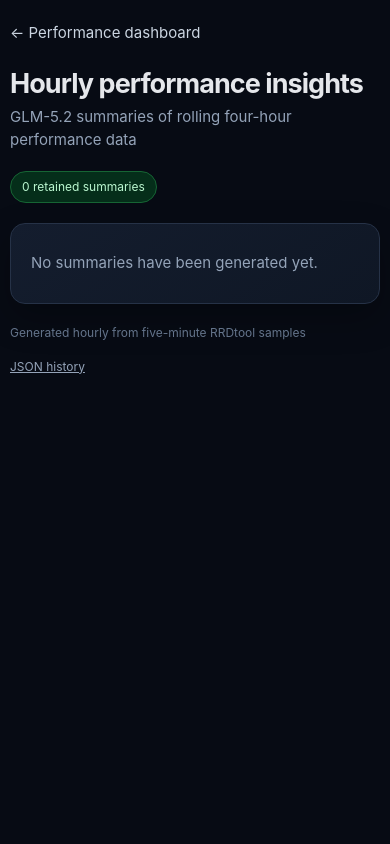
After one commit to livid/ollama-cloud-monitor, a Flask app: page /insights in a window 390 px wide. The commit adds this page. Run offline with Flask 3, Linux system fonts and the light colour scheme; data that the repository does not hold is empty; parts of the project's set-up code (start-up, migrations or seed data) failed here and were passed over.

Commit message:
Polish responsive UI and insight history

```diff
--- a/monitor.py
+++ b/monitor.py
@@ -19,7 +19,7 @@ from typing import Any, Iterator
 
 import click
 import requests
-from flask import Flask, Response, abort, jsonify, render_template
+from flask import Flask, Response, abort, jsonify, render_template, request
 
 BASE_DIR = Path(__file__).resolve().parent
 DATA_DIR = Path(os.environ.get("MONITOR_DATA_DIR", BASE_DIR / "data"))
@@ -639,10 +639,11 @@ def format_utc_timestamp(value: str) -> str:
         return value
 
 
-def list_summaries(limit: int = 24) -> list[dict[str, Any]]:
+def list_summaries(limit: int = 24, offset: int = 0) -> list[dict[str, Any]]:
     """Read newest summary history for the web feed or CLI."""
     init_summary_db()
     safe_limit = max(1, min(int(limit), 500))
+    safe_offset = max(0, int(offset))
     with sqlite3.connect(SUMMARY_DB_PATH, timeout=15) as connection:
         connection.row_factory = sqlite3.Row
         connection.execute("PRAGMA busy_timeout=15000")
@@ -651,9 +652,9 @@ def list_summaries(limit: int = 24) -> list[dict[str, Any]]:
             SELECT id, generated_at, period_start, period_end, model, summary,
                    valid_point_count, coverage_pct, prompt_eval_count,
                    eval_count, total_duration_ns, wall_seconds
-            FROM summaries ORDER BY id DESC LIMIT ?
+            FROM summaries ORDER BY id DESC LIMIT ? OFFSET ?
             """,
-            (safe_limit,),
+            (safe_limit, safe_offset),
         ).fetchall()
     items = [dict(row) for row in rows]
     for item in items:
@@ -663,6 +664,14 @@ def list_summaries(limit: int = 24) -> list[dict[str, Any]]:
             f"{format_utc_timestamp(item['period_end'])}"
         )
     return items
+
+
+def count_summaries() -> int:
+    """Return the number of retained AI summaries."""
+    init_summary_db()
+    with sqlite3.connect(SUMMARY_DB_PATH, timeout=15) as connection:
+        connection.execute("PRAGMA busy_timeout=15000")
+        return int(connection.execute("SELECT COUNT(*) FROM summaries").fetchone()[0])
 
 
 def generate_hourly_summary() -> dict[str, Any]:
@@ -793,7 +802,7 @@ def create_app() -> Flask:
         for model in MODELS:
             display_models.append({**model, **status.get("models", {}).get(model["name"], {})})
         cache_key = int(STATUS_PATH.stat().st_mtime) if STATUS_PATH.exists() else 0
-        summary_feed = list_summaries(24)
+        summary_feed = list_summaries(1)
         return render_template(
             "index.html",
             models=display_models,
@@ -802,6 +811,24 @@ def create_app() -> Flask:
             updated=updated,
             cache_key=cache_key,
             periods=PERIODS,
+        )
+
+    @app.get("/insights")
+    def insights() -> str:
+        per_page = 50
+        page = request.args.get("page", default=1, type=int) or 1
+        page = max(1, page)
+        total = count_summaries()
+        total_pages = max(1, math.ceil(total / per_page))
+        if page > total_pages:
+            abort(404)
+        feed = list_summaries(per_page, (page - 1) * per_page)
+        return render_template(
+            "insights.html",
+            summaries=feed,
+            page=page,
+            total=total,
+            total_pages=total_pages,
         )
 
     @app.get("/model/<model_id>")
--- /dev/null
+++ b/templates/insights.html
@@ -0,0 +1,75 @@
+<!doctype html>
+<html lang="en">
+<head>
+  <meta charset="utf-8">
+  <meta name="viewport" content="width=device-width, initial-scale=1">
+  <meta name="theme-color" content="#070b14">
+  <title>AI Insight Feed · Ollama Cloud Performance</title>
+  <style>
+    :root { color-scheme:dark; --bg:#070b14; --panel:#111827; --muted:#94a3b8; --text:#e5e7eb; --line:#263247; }
+    * { box-sizing:border-box; }
+    body { margin:0; min-height:100vh; background:var(--bg); color:var(--text); font:15px/1.5 Inter,ui-sans-serif,system-ui,-apple-system,sans-serif; }
+    main { width:min(960px,calc(100% - 32px)); margin:0 auto; padding:36px 0 48px; }
+    .back { display:inline-flex; color:#cbd5e1; text-decoration:none; margin-bottom:24px; }
+    .back:hover { color:#fff; }
+    header { display:flex; justify-content:space-between; align-items:flex-end; gap:20px; margin-bottom:20px; }
+    h1 { font-size:clamp(27px,4vw,40px); line-height:1.1; letter-spacing:-.035em; margin:0 0 8px; }
+    .subtitle { color:var(--muted); margin:0; }
+    .badge { flex:none; color:#bbf7d0; border:1px solid #166534; background:#052e1a; border-radius:999px; padding:6px 11px; font-size:12px; }
+    .feed { background:linear-gradient(145deg,#141d2e,#0f1725); border:1px solid var(--line); border-radius:15px; box-shadow:0 14px 35px #0004; overflow:hidden; }
+    .insight { display:grid; grid-template-columns:195px 1fr; gap:20px; padding:20px; border-bottom:1px solid var(--line); }
+    .insight:last-child { border-bottom:0; }
+    .insight-time { color:#cbd5e1; font-size:12px; font-weight:650; }
+    .insight-window { color:#64748b; font-size:11px; margin-top:6px; }
+    .insight p { margin:0; color:#dbe4f0; line-height:1.7; }
+    .empty { color:var(--muted); padding:28px 20px; }
+    .pagination { display:flex; align-items:center; justify-content:space-between; gap:16px; margin-top:16px; }
+    .page-link { color:#cbd5e1; text-decoration:none; border:1px solid #334155; background:#0f1725; border-radius:8px; padding:7px 11px; }
+    .page-link:hover { border-color:#64748b; }
+    .page-link.disabled { opacity:.35; pointer-events:none; }
+    .page-state { color:#64748b; font-size:12px; text-align:center; }
+    footer { display:flex; justify-content:space-between; gap:16px; color:#64748b; font-size:12px; margin-top:20px; }
+    footer a { color:#94a3b8; }
+    @media (max-width:600px) { main { width:min(100% - 20px,960px); padding-top:22px; } header,footer { align-items:flex-start; flex-direction:column; } .insight { grid-template-columns:1fr; gap:8px; padding:16px 14px; } }
+  </style>
+</head>
+<body>
+<main>
+  <a class="back" href="{{ url_for('index') }}">← Performance dashboard</a>
+  <header>
+    <div>
+      <h1>Hourly performance insights</h1>
+      <p class="subtitle">GLM-5.2 summaries of rolling four-hour performance data</p>
+    </div>
+    <span class="badge">{{ total }} retained {{ 'summary' if total == 1 else 'summaries' }}</span>
+  </header>
+
+  <section class="feed" role="feed" aria-label="Full performance summary history">
+    {% for item in summaries %}
+    <article class="insight" aria-posinset="{{ (page - 1) * 50 + loop.index }}" aria-setsize="{{ total }}">
+      <div>
+        <time class="insight-time" datetime="{{ item.generated_at }}">{{ item.generated_label }}</time>
+        <div class="insight-window" title="{{ item.period_label }}">4-hour window · {{ item.valid_point_count }} points · {{ '%.1f'|format(item.coverage_pct) }}% coverage</div>
+      </div>
+      <p>{{ item.summary }}</p>
+    </article>
+    {% else %}
+    <div class="empty">No summaries have been generated yet.</div>
+    {% endfor %}
+  </section>
+
+  {% if total_pages > 1 %}
+  <nav class="pagination" aria-label="Insight feed pages">
+    <a class="page-link {{ 'disabled' if page == 1 else '' }}" {% if page > 1 %}href="{{ url_for('insights', page=page-1) }}"{% endif %}>← Newer</a>
+    <span class="page-state">Page {{ page }} of {{ total_pages }}</span>
+    <a class="page-link {{ 'disabled' if page == total_pages else '' }}" {% if page < total_pages %}href="{{ url_for('insights', page=page+1) }}"{% endif %}>Older →</a>
+  </nav>
+  {% endif %}
+
+  <footer>
+    <span>Generated hourly from five-minute RRDtool samples</span>
+    <a href="{{ url_for('api_summaries') }}">JSON history</a>
+  </footer>
+</main>
+</body>
+</html>
```
Also changed, not shown: templates/index.html (+9 -5 lines), templates/model.html (+8 -4 lines), README.md.
